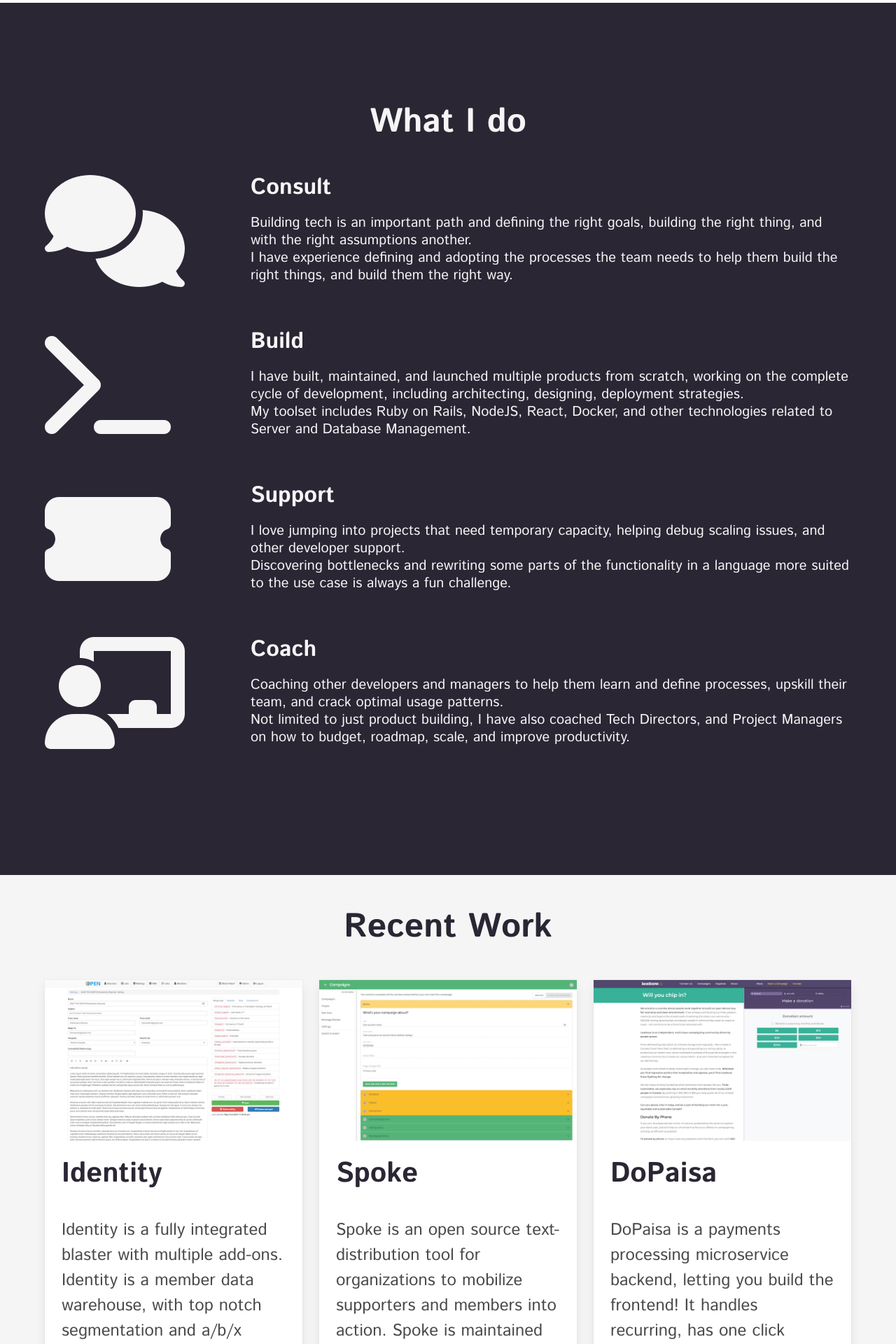
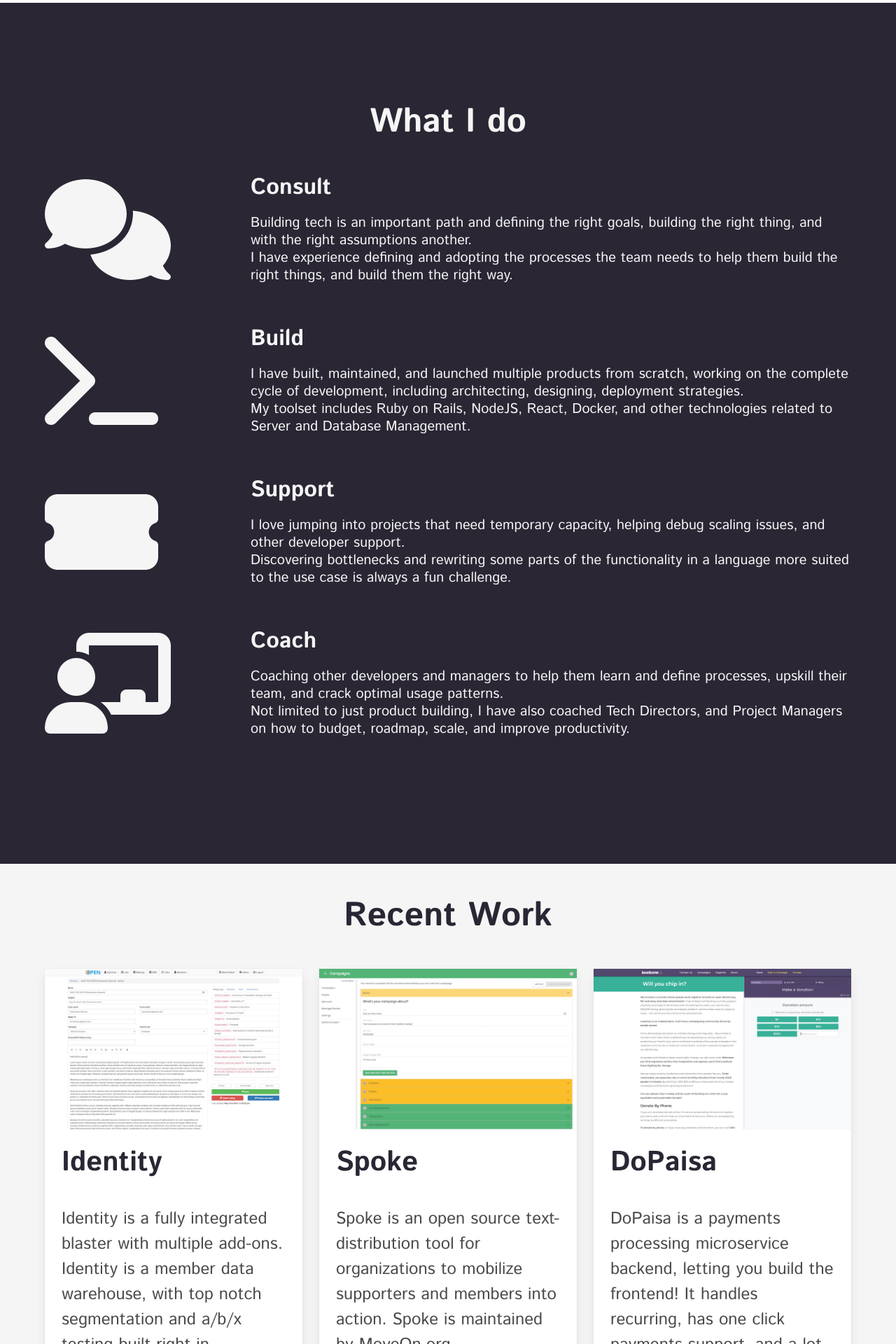
Before and after one commit to hiemanshu/hiems.net, a Jekyll site: the page built from index.markdown, in a window 1280 px wide. Shown: the part 1862-3782 px from the top of the page at 70% size. Built offline with Jekyll 4.4.1, drawn with Linux system fonts in a browser that asks for light colours; nearby versions of some CDN libraries.

Commit message:
About: resize icons and center

```diff
--- a/_includes/about.html
+++ b/_includes/about.html
@@ -23,9 +23,9 @@
       </p>
     </div>
 
-    <div class="columns is-spaced">
+    <div class="columns is-spaced is-vcentered">
       <div class="column is-one-quarter has-text-light">
-        <i class="fas fa-comments fa-10x"></i>
+        <i class="fas fa-comments fa-9x"></i>
       </div>
       <div class="column">
         <h1 class="title has-text-light">Consult</h1>
@@ -37,9 +37,9 @@
       </div>
     </div>
 
-    <div class="columns is-spaced">
+    <div class="columns is-spaced is-vcentered">
       <div class="column is-one-quarter has-text-light">
-        <i class="fas fa-terminal fa-10x"></i>
+        <i class="fas fa-terminal fa-9x"></i>
       </div>
       <div class="column">
         <h1 class="title has-text-light">Build</h1>
@@ -51,9 +51,9 @@
       </div>
     </div>
 
-    <div class="columns is-spaced">
+    <div class="columns is-spaced is-vcentered">
       <div class="column is-one-quarter has-text-light" >
-        <i class="fas fa-ticket-alt fa-10x"></i>
+        <i class="fas fa-ticket-alt fa-9x"></i>
       </div>
       <div class="column">
         <h1 class="title has-text-light">Support</h1>
@@ -65,9 +65,9 @@
       </div>
     </div>
 
-    <div class="columns is-spaced">
+    <div class="columns is-spaced is-vcentered">
       <div class="column is-one-quarter has-text-light" >
-        <i class="fas fa-chalkboard-teacher fa-10x"></i>
+        <i class="fas fa-chalkboard-teacher fa-9x"></i>
       </div>
       <div class="column">
         <h1 class="title has-text-light">Coach</h1>
```
